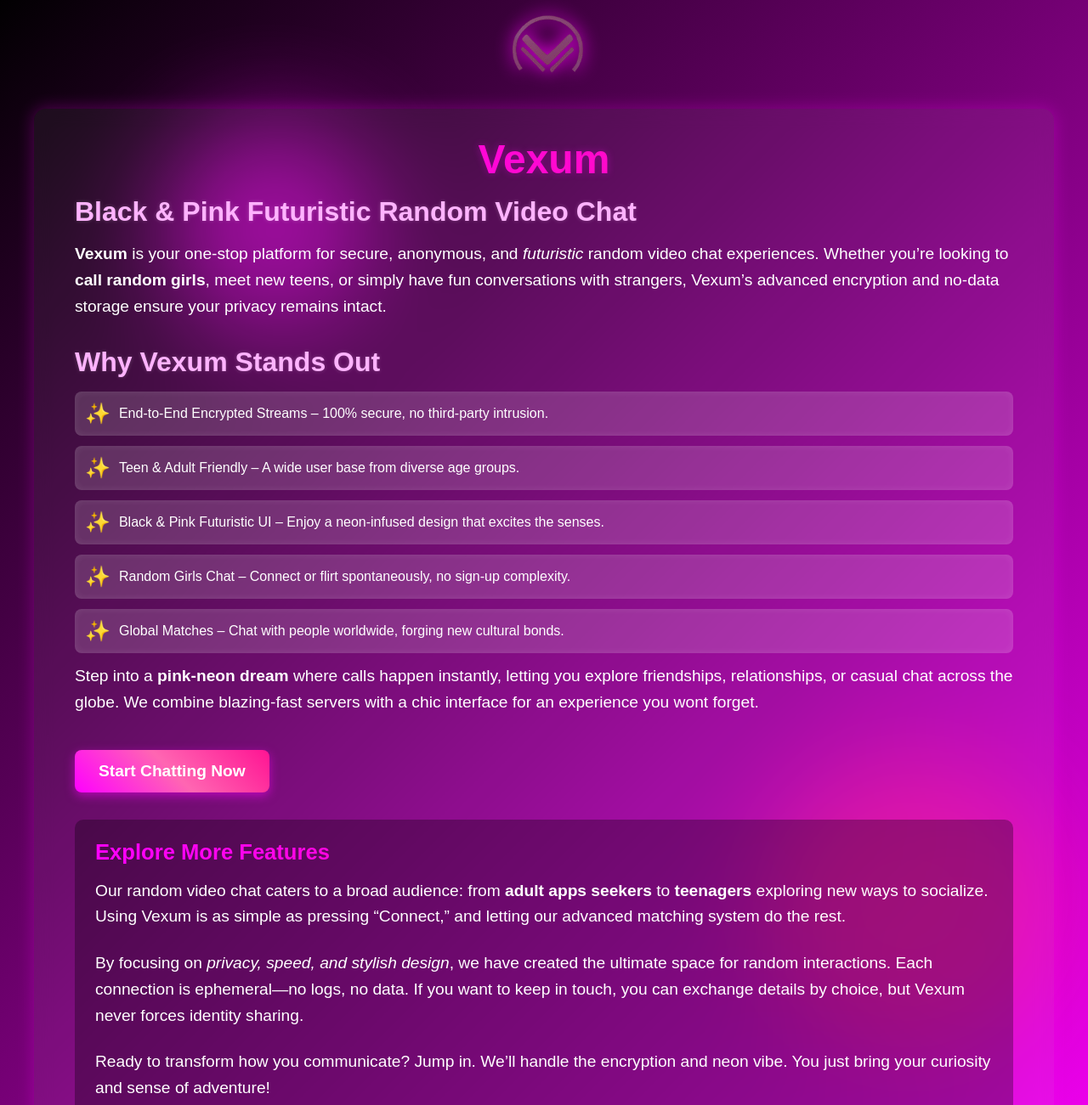
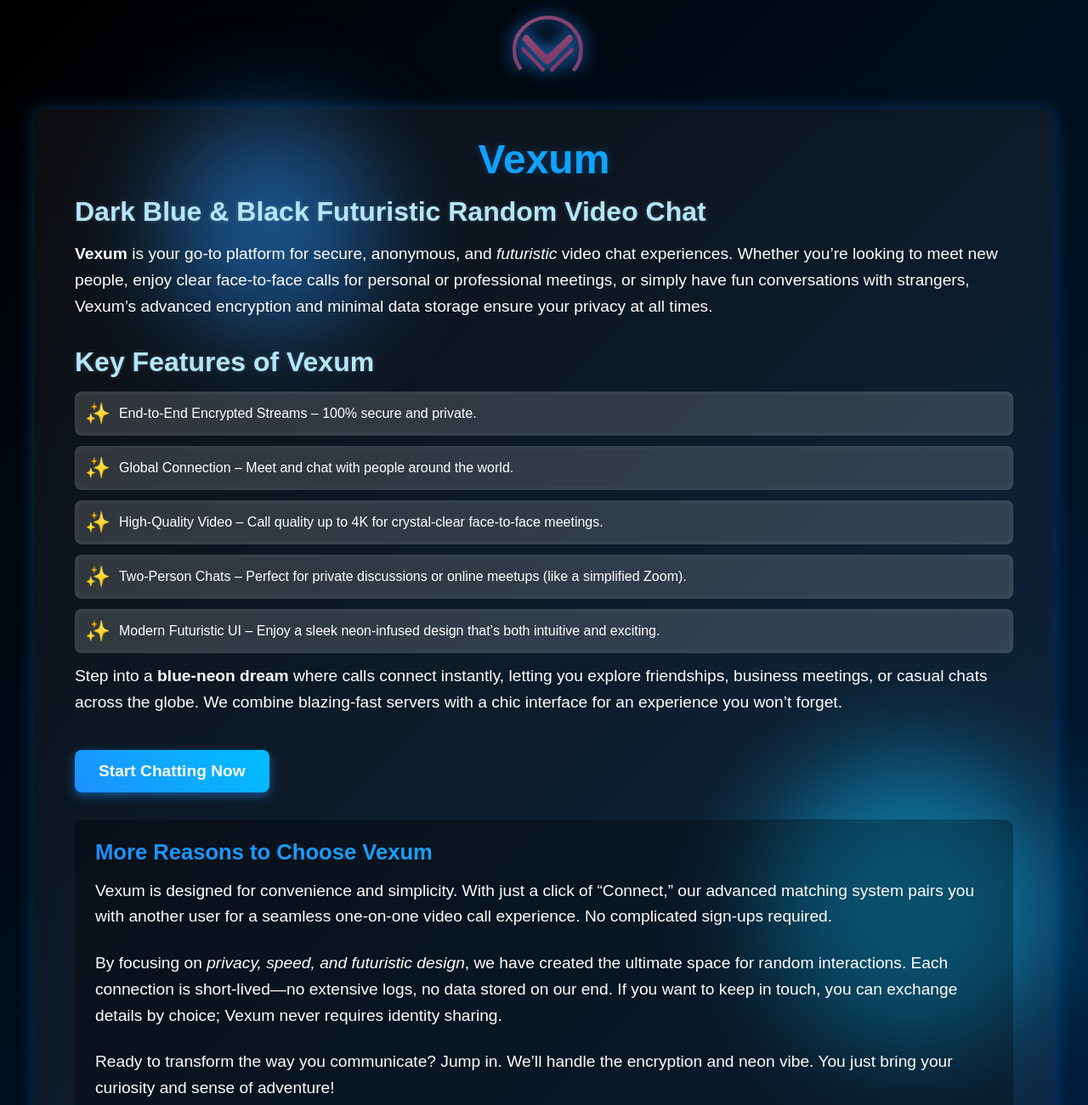
Before and after one commit to Lnxtanx/vexum, a website: page app/index.html in a window 1280 px wide. Shown: the part 20-1321 px from the top of the page at 85% size. Drawn offline with Linux system fonts and the light colour scheme; files whose address does not match are found by name.

Commit message:
Refined the page with dark blue/black background and updated features

```diff
--- a/app/index.html
+++ b/app/index.html
@@ -5,18 +5,18 @@
   <title>Vexum - Random Video Chat &amp; Secure Calls</title>
 
   <!-- Primary Meta Tags -->
-  <meta name="description" content="Vexum: A black & pink futuristic random video chat platform for adults and teens. Call random girls, meet new people, and enjoy secure, anonymous communication.">
-  <meta name="keywords" content="vexum, random video chat, black pink design, adult video chat, teen chat, call random girls, free chat, secure calls, chat with strangers, random girls, teen chat, end-to-end encryption, global matching, meet new people, advanced chat, pink neon, futuristic design" />
+  <meta name="description" content="Vexum: A dark black & dark blue futuristic random video chat platform connecting users globally. Enjoy secure, high-quality calls up to 4K for face-to-face meetings.">
+  <meta name="keywords" content="vexum, random video chat, dark black design, dark blue design, free chat, secure calls, chat with strangers, end-to-end encryption, global matching, meet new people, advanced chat, neon, futuristic design, 4K calls" />
   <meta name="robots" content="index, follow"/>
   <meta name="viewport" content="width=device-width, initial-scale=1.0"/>
 
   <!-- Open Graph / Social (Optional) -->
-  <meta property="og:title" content="Vexum - Futuristic Pink & Black Random Video Chat"/>
-  <meta property="og:description" content="Secure, anonymous, and global random video chat. Meet teens, call random girls, or talk to new friends in a neon-futuristic environment."/>
+  <meta property="og:title" content="Vexum - Futuristic Dark Blue & Black Random Video Chat"/>
+  <meta property="og:description" content="Secure, anonymous, and global random video chat. Connect face-to-face in a neon-futuristic environment with video calls up to 4K."/>
   <meta property="og:image" content="path/to/screenshot.jpg"/><!-- Update with your image URL -->
   <meta property="og:url" content="https://yourdomain.com"/><!-- your site URL -->
 
-  <!-- Favicon / Logo (larger sized for testing) -->
+  <!-- Favicon / Logo -->
   <link rel="icon" href="vexum.logo.png"  />
 
   <style>
@@ -28,11 +28,11 @@
       font-family: "Arial", sans-serif;
     }
     body {
-      background: linear-gradient(135deg, #000000 0%, #ff00ff 100%);
-      /* Black -> Pink gradient */
+      background: linear-gradient(135deg, #000000 0%, #001f3f 100%);
+      /* Black -> Dark Blue gradient */
       color: #fff;
       min-height: 100vh;
-      overflow-y: auto; /* Enable scrolling */
+      overflow-y: auto;
       position: relative;
       padding: 2rem;
     }
@@ -43,9 +43,9 @@
       margin-bottom: 2rem;
     }
     .logo-container img {
-      width: 150px; /* Increase or adjust to your preference */
+      width: 150px;
       height: auto;
-      filter: drop-shadow(0 0 10px #ff00ff);
+      filter: drop-shadow(0 0 10px #1E90FF); /* Neon blue glow */
       transition: transform 0.3s;
       cursor: pointer;
     }
@@ -53,7 +53,7 @@
       transform: scale(1.08);
     }
 
-    /* FLOATING ORBS (PINK NEON) */
+    /* FLOATING ORBS (BLUE NEON) */
     .neon-orb {
       position: absolute;
       border-radius: 50%;
@@ -63,15 +63,19 @@
       z-index: 0;
     }
     .neon-orb:nth-child(1) {
-      width: 250px; height: 250px;
-      background: #ff00ff;
-      top: 10%; left: 15%;
+      width: 250px;
+      height: 250px;
+      background: #1E90FF; /* Neon Blue */
+      top: 10%;
+      left: 15%;
       animation-delay: 0s;
     }
     .neon-orb:nth-child(2) {
-      width: 350px; height: 350px;
-      background: #ff1493;
-      top: 60%; left: 70%;
+      width: 350px;
+      height: 350px;
+      background: #00BFFF; /* Deep Sky Blue */
+      top: 60%;
+      left: 70%;
       animation-delay: 2s;
     }
     @keyframes floatOrb {
@@ -88,7 +92,7 @@
       background: rgba(255, 255, 255, 0.05);
       backdrop-filter: blur(10px);
       border-radius: 14px;
-      box-shadow: 0 0 20px rgba(255, 0, 255, 0.3);
+      box-shadow: 0 0 20px rgba(30, 144, 255, 0.3); /* Subtle neon blue shadow */
       padding: 2rem 3rem;
       margin-bottom: 3rem;
     }
@@ -99,15 +103,15 @@
       font-weight: bold;
       text-align: center;
       margin-bottom: 1rem;
-      background: linear-gradient(90deg, #ff00ff, #ff1493);
+      background: linear-gradient(90deg, #1E90FF, #00BFFF);
       -webkit-background-clip: text;
       -webkit-text-fill-color: transparent;
-      text-shadow: 0 0 10px rgba(255, 0, 255, 0.3);
+      text-shadow: 0 0 10px rgba(30, 144, 255, 0.3);
     }
     h2 {
       font-size: 2rem;
       margin-bottom: 1rem;
-      color: #ffb3ff;
+      color: #b3e6ff; /* Lighter blue text */
       text-shadow: 0 0 5px rgba(255, 255, 255, 0.2);
     }
     p {
@@ -139,12 +143,12 @@
     .features li:hover {
       transform: translateX(10px) scale(1.02);
       box-shadow: inset 0 0 12px rgba(255, 255, 255, 0.2),
-                  0 0 12px rgba(255, 0, 255, 0.2);
+                  0 0 12px rgba(30, 144, 255, 0.2);
     }
     .features li::before {
       content: "✨";
       font-size: 1.5rem;
-      color: #ff66b2;
+      color: #1E90FF;
     }
 
     /* CTA BUTTON */
@@ -152,19 +156,19 @@
       display: inline-block;
       margin-top: 1rem;
       padding: 14px 28px;
-      background: linear-gradient(45deg, #ff00ff, #ff66b2, #ff1493);
+      background: linear-gradient(45deg, #1E90FF, #00BFFF);
       color: #fff;
       font-weight: bold;
       text-decoration: none;
       border-radius: 8px;
       transition: 0.3s;
       font-size: 1.2rem;
-      box-shadow: 0 4px 12px rgba(255, 0, 255, 0.5);
+      box-shadow: 0 4px 12px rgba(30, 144, 255, 0.5);
       text-align: center;
     }
     .btn:hover {
-      background: linear-gradient(45deg, #ff1493, #ff66b2, #ff00ff);
-      box-shadow: 0 6px 15px rgba(255, 0, 255, 0.7);
+      background: linear-gradient(45deg, #00BFFF, #1E90FF);
+      box-shadow: 0 6px 15px rgba(30, 144, 255, 0.7);
       transform: translateY(-3px);
     }
 
@@ -178,7 +182,7 @@
     .extra-section h3 {
       margin-bottom: 1rem;
       font-size: 1.6rem;
-      background: linear-gradient(45deg, #ff00ff, #ff1493);
+      background: linear-gradient(45deg, #1E90FF, #00BFFF);
       -webkit-background-clip: text;
       -webkit-text-fill-color: transparent;
     }
@@ -189,60 +193,59 @@
   <div class="neon-orb"></div>
   <div class="neon-orb"></div>
 
-  <!-- Possibly a bigger "favicon" style logo at top -->
+  <!-- Logo at top -->
   <div class="logo-container">
     <img src="vexum.logo.png" alt="Vexum Logo" />
   </div>
 
   <div class="container">
     <h1>Vexum</h1>
-    <h2>Black &amp; Pink Futuristic Random Video Chat</h2>
+    <h2>Dark Blue &amp; Black Futuristic Random Video Chat</h2>
     <p>
-      <strong>Vexum</strong> is your one-stop platform for secure, anonymous, and
-      <em>futuristic</em> random video chat experiences. Whether you’re looking to
-      <strong>call random girls</strong>, meet new teens, or simply have fun conversations
-      with strangers, Vexum’s advanced encryption and no-data storage ensure your privacy
-      remains intact.
+      <strong>Vexum</strong> is your go-to platform for secure, anonymous, and
+      <em>futuristic</em> video chat experiences. Whether you’re looking to meet
+      new people, enjoy clear face-to-face calls for personal or professional meetings,
+      or simply have fun conversations with strangers, Vexum’s advanced encryption
+      and minimal data storage ensure your privacy at all times.
     </p>
 
     <div class="features">
-      <h2>Why Vexum Stands Out</h2>
+      <h2>Key Features of Vexum</h2>
       <ul>
-        <li>End-to-End Encrypted Streams – 100% secure, no third-party intrusion.</li>
-        <li>Teen &amp; Adult Friendly – A wide user base from diverse age groups.</li>
-        <li>Black & Pink Futuristic UI – Enjoy a neon-infused design that excites the senses.</li>
-        <li>Random Girls Chat – Connect or flirt spontaneously, no sign-up complexity.</li>
-        <li>Global Matches – Chat with people worldwide, forging new cultural bonds.</li>
+        <li>End-to-End Encrypted Streams – 100% secure and private.</li>
+        <li>Global Connection – Meet and chat with people around the world.</li>
+        <li>High-Quality Video – Call quality up to 4K for crystal-clear face-to-face meetings.</li>
+        <li>Two-Person Chats – Perfect for private discussions or online meetups (like a simplified Zoom).</li>
+        <li>Modern Futuristic UI – Enjoy a sleek neon-infused design that’s both intuitive and exciting.</li>
       </ul>
     </div>
 
     <p>
-      Step into a <strong>pink-neon dream</strong> where calls happen instantly,
-      letting you explore friendships, relationships, or casual chat across the globe.
+      Step into a <strong>blue-neon dream</strong> where calls connect instantly,
+      letting you explore friendships, business meetings, or casual chats across the globe.
       We combine blazing-fast servers with a chic interface for an experience
-      you wont forget.
+      you won’t forget.
     </p>
 
     <a href="login.html" class="btn">Start Chatting Now</a>
 
     <!-- Extra Section for more text (scrolling) -->
     <div class="extra-section">
-      <h3>Explore More Features</h3>
+      <h3>More Reasons to Choose Vexum</h3>
       <p>
-        Our random video chat caters to a broad audience:
-        from <strong>adult apps seekers</strong> to <strong>teenagers</strong>
-        exploring new ways to socialize. Using Vexum is as simple as pressing “Connect,”
-        and letting our advanced matching system do the rest.
+        Vexum is designed for convenience and simplicity. With just a click of
+        “Connect,” our advanced matching system pairs you with another user for
+        a seamless one-on-one video call experience. No complicated sign-ups required.
       </p>
       <p>
-        By focusing on <em>privacy, speed, and stylish design</em>,
-        we have created the ultimate space for random interactions.
-        Each connection is ephemeral—no logs, no data.
-        If you want to keep in touch, you can exchange details by choice,
-        but Vexum never forces identity sharing.
+        By focusing on <em>privacy, speed, and futuristic design</em>,
+        we have created the ultimate space for random interactions. Each connection
+        is short-lived—no extensive logs, no data stored on our end.
+        If you want to keep in touch, you can exchange details by choice;
+        Vexum never requires identity sharing.
       </p>
       <p>
-        Ready to transform how you communicate? Jump in. We’ll handle
+        Ready to transform the way you communicate? Jump in. We’ll handle
         the encryption and neon vibe. You just bring your curiosity
         and sense of adventure!
       </p>
```
